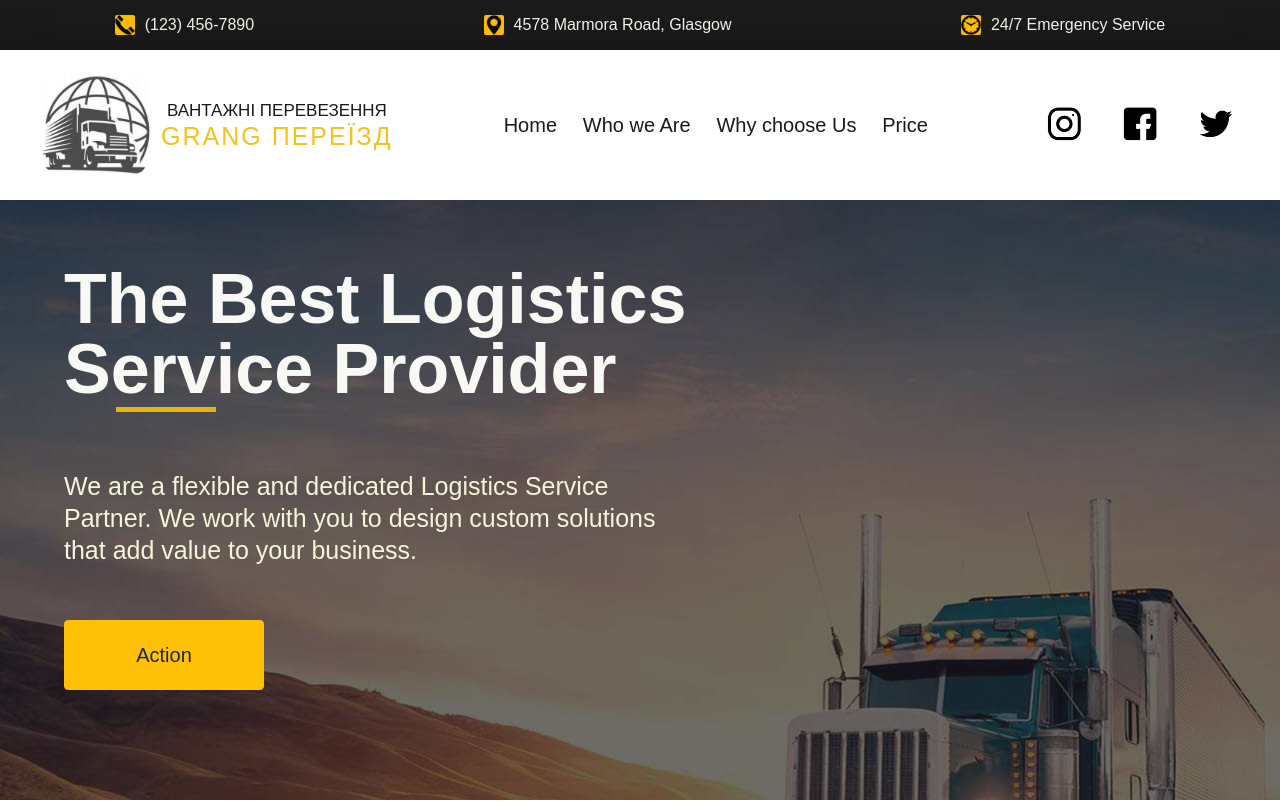
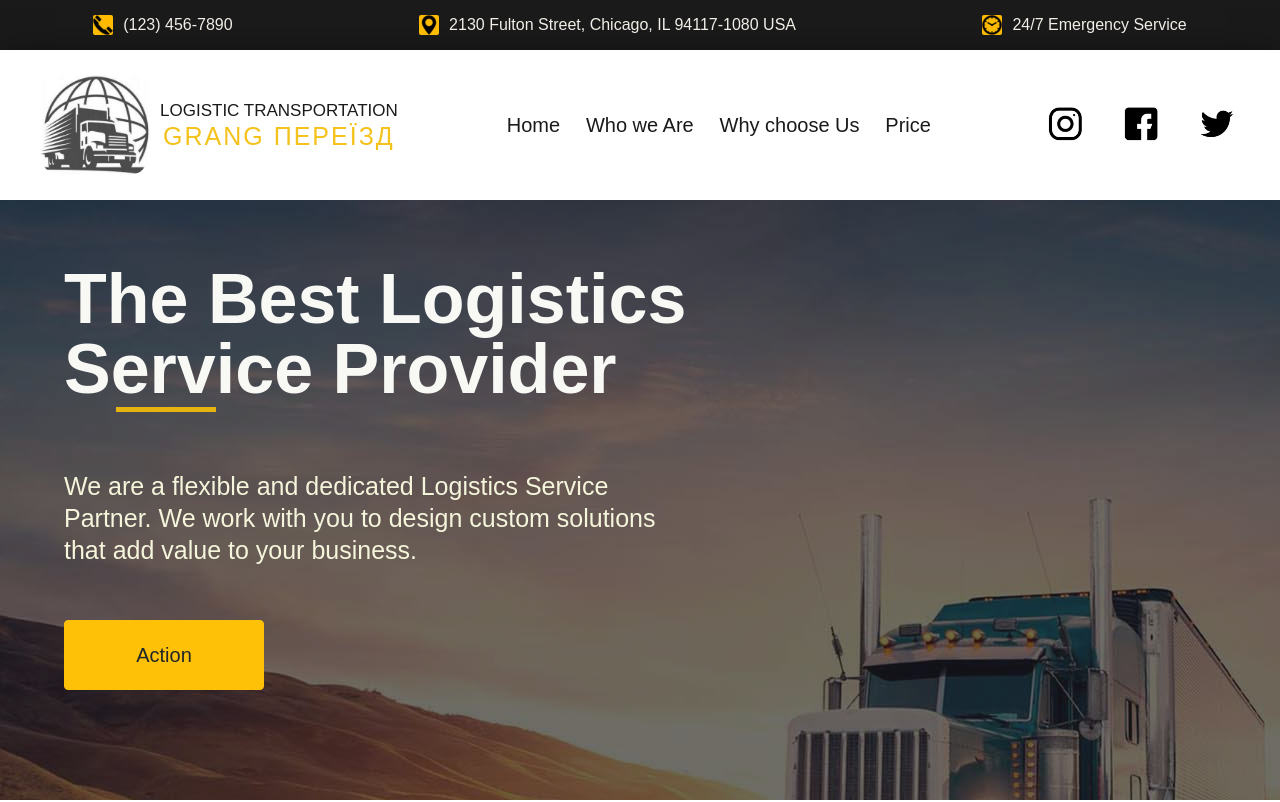
Before and after one commit to vasyl42/final-project, a plain HTML site: page Logistic/index.html in a window 1280 px wide. Shown: the top 802 px of the page. Drawn offline with nearby package versions, Linux system fonts and the light colour scheme.

Commit message:
Sample code

```diff
--- a/Logistic/index.html
+++ b/Logistic/index.html
@@ -20,7 +20,7 @@
             </div>
             <div>
                 <div class="location icon"></div>
-                <span>4578 Marmora Road, Glasgow</span>
+                <span>2130 Fulton Street, Chicago, IL 94117-1080 USA</span>
             </div>
             <div>
                 <div class="clock icon"></div>
@@ -32,7 +32,7 @@
                 <div class="logo">
                     <img src="css/img/logo2.png" alt="">
                     <div class="logoText">
-                        <h1>Вантажні перевезення</h1>
+                        <h1>Logistic transportation</h1>
                         <h1>Grang Переїзд</h1>
                     </div>
                 </div>
```
